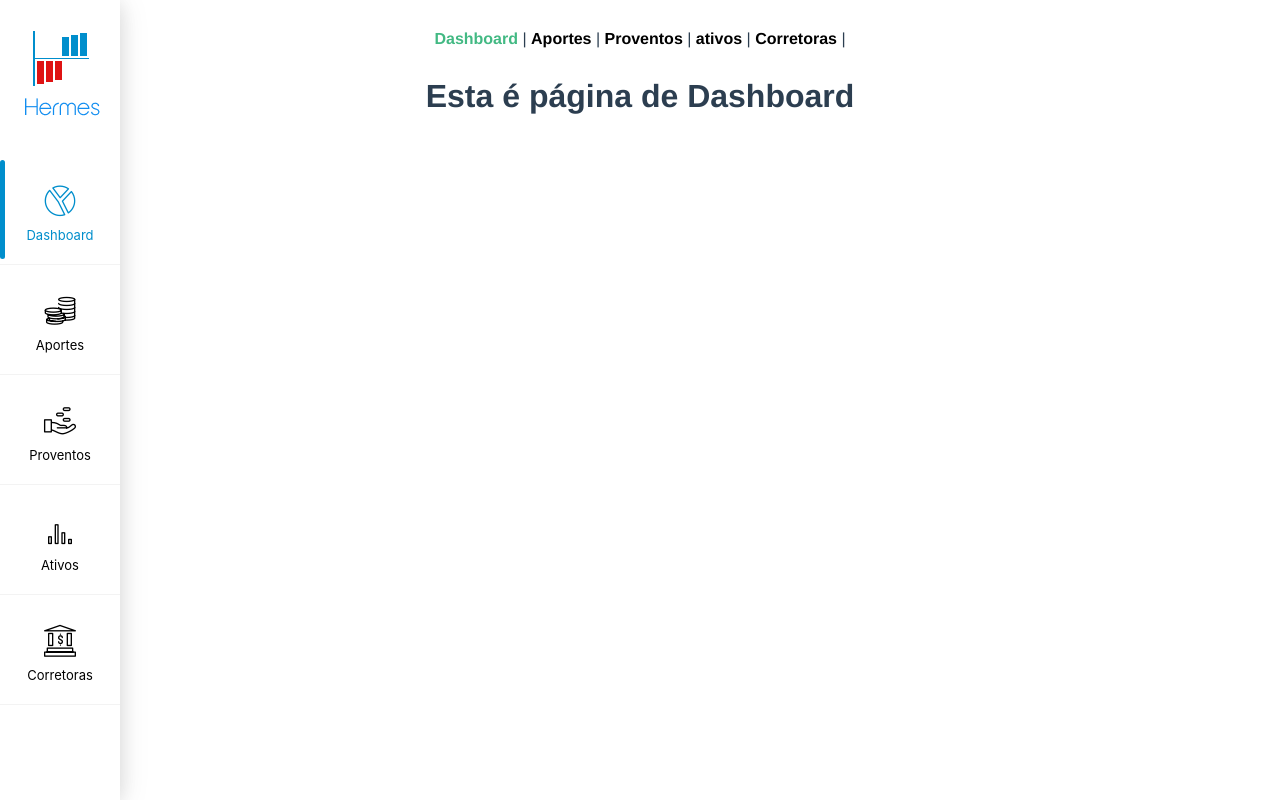
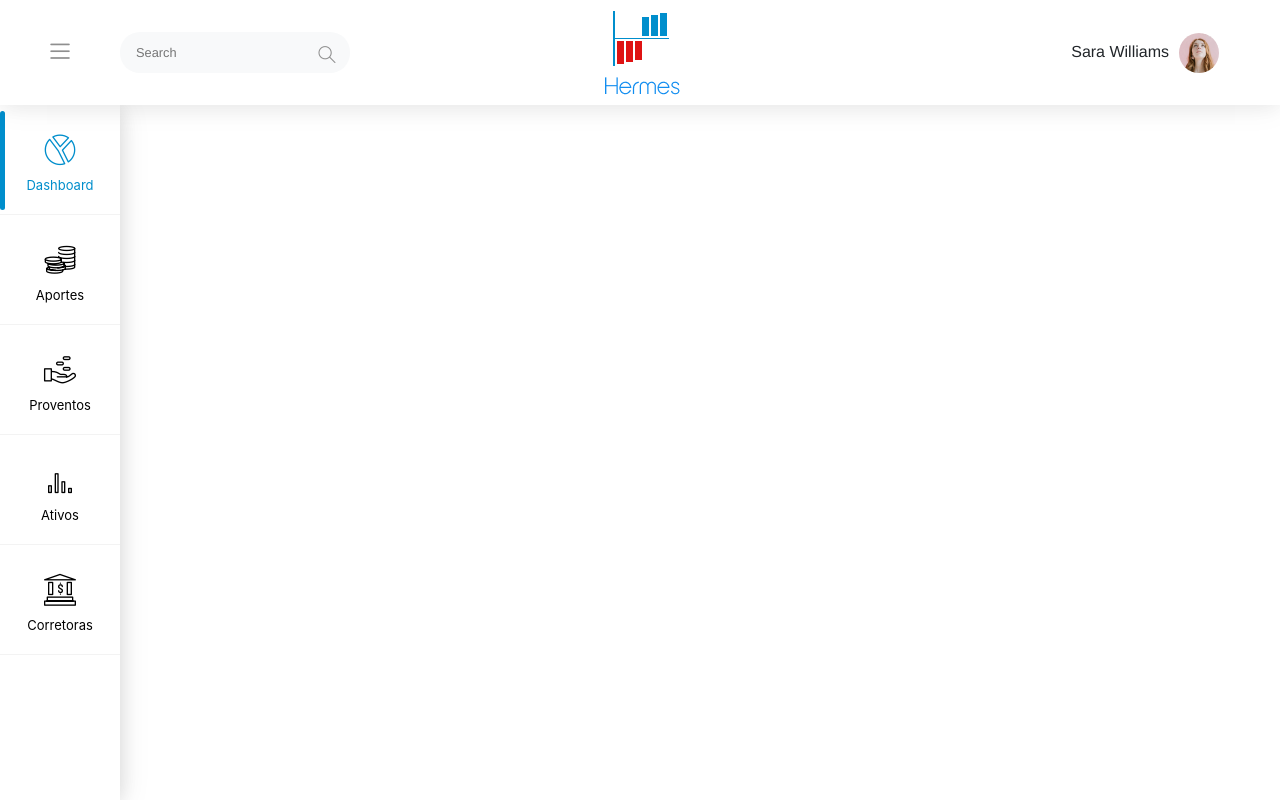
Before and after one commit to edivandecastro/hermes, a Vue app: page /dashboard in a window 1280 px wide. Built offline with nearby package versions, Linux system fonts and the light colour scheme; no server answers; sample sign-in values are in the browser's storage.

Commit message:
Implemented TopNav

```diff
--- a/public/index.html
+++ b/public/index.html
@@ -3,7 +3,7 @@
   <head>
     <meta charset="utf-8">
     <meta http-equiv="X-UA-Compatible" content="IE=edge">
-    <meta name="viewport" content="width=device-width,initial-scale=1.0">
+    <meta name="viewport" content="width=device-width, initial-scale=1, shrink-to-fit=no">
     <link rel="icon" href="<%= BASE_URL %>favicon.ico">
     <title><%= htmlWebpackPlugin.options.title %></title>
   </head>
--- a/src/assets/StyleGlobal.css
+++ b/src/assets/StyleGlobal.css
@@ -4,6 +4,7 @@
 * {
   padding: 0px;
   margin: 0px;
+  box-sizing: border-box;
 }
 
 body,
@@ -12,7 +13,6 @@ html {
   height: 100%;
   -webkit-font-smoothing: antialiased;
   -moz-osx-font-smoothing: grayscale;
-  box-sizing: border-box;
 }
 
 a {
--- a/src/components/SideBar.vue
+++ b/src/components/SideBar.vue
@@ -1,6 +1,5 @@
 <template>
   <div class="sidebar">
-    <img class="logo" alt="logo" src="../assets/logo.png" />
     <div class="menu-bar">
       <ul class="menu">
         <li v-for="(item, index) in menus" :key="`parent_${index}`" :class="isActive(item.to)">
@@ -45,14 +44,9 @@ export default {
   position: fixed;
   background: #ffffff;
   width: 120px;
-  top: 0px;
+  top: 105px;
   bottom: 0px;
   box-shadow: 0px 3px 30px 0px rgba(0, 0, 0, 0.1), 0 3px 20px rgba(0, 0, 0, 0.1);
-}
-
-.logo {
-  width: 110px;
-  margin: 20px 0px 20px;
 }
 
 .menu {
--- /dev/null
+++ b/src/components/TopNav.vue
@@ -0,0 +1,175 @@
+<template>
+  <nav class="navbar fixed-top">
+    <div class="d-flex align-items-center navbar-left">
+      <a href="#" class="menu-button">
+        <i class="simple-icon-menu icons"></i>
+      </a>
+      <div class="search">
+        <input type="text" placeholder="Search" class="form-input" />
+        <span class="search-icon">
+          <i class="simple-icon-magnifier"></i>
+        </span>
+      </div>
+    </div>
+    <img class="logo" alt="logo" src="../assets/logo.png" />
+    <div class="navbar-right">
+      <div class="user d-inline-block">
+        <b-dropdown
+          class="dropdown-menu-right"
+          right
+          variant="empty"
+          toggle-class="p-0"
+          menu-class="mt-3"
+          no-caret
+        >
+          <template slot="button-content">
+            <span class="name mr-1">Sara Williams</span>
+            <span>
+              <img alt="currentUser.title" src="../assets/images/user.jpg" />
+            </span>
+          </template>
+          <b-dropdown-item>Account</b-dropdown-item>
+          <b-dropdown-divider />
+          <b-dropdown-item>Sign out</b-dropdown-item>
+        </b-dropdown>
+      </div>
+    </div>
+  </nav>
+</template>
+
+<script>
+export default {};
+</script>
+
+<style>
+.navbar {
+  display: flex;
+  align-items: center;
+  justify-content: space-between;
+  background: white;
+  height: 105px;
+  padding: 0.1rem 0;
+  box-shadow: 0 3px 30px rgb(0 0 0 / 6%), 0 3px 20px rgb(0 0 0 / 6%);
+  z-index: 1030;
+}
+
+.fixed-top {
+  position: fixed;
+  top: 0;
+  right: 0;
+  left: 0;
+  z-index: 1030;
+}
+
+.fixed-top .align-items-center {
+  -webkit-box-align: center !important;
+  -ms-flex-align: center !important;
+  align-items: center !important;
+}
+
+.fixed-top .d-flex {
+  display: -webkit-box !important;
+  display: -ms-flexbox !important;
+  display: flex !important;
+}
+
+.fixed-top .navbar-left {
+  -ms-flex-preferred-size: 40%;
+  flex-basis: 40%;
+}
+
+.fixed-top .navbar-left .menu-button {
+  color: #8f8f8f;
+  width: 120px;
+  text-align: center;
+  font-size: 20px;
+}
+
+.fixed-top .navbar-left .search {
+  position: relative;
+}
+
+.fixed-top .navbar-left .search .form-input:focus {
+  border-color: rgba(0, 142, 204, 0.6) !important;
+  color: #3a3a3a !important;
+  background: #f8f8f8;
+}
+
+.fixed-top .navbar-left .search .form-input {
+  background: #f8f9fa;
+  color: #3a3a3a !important;
+  border-radius: 20px;
+  width: 230px;
+}
+
+.fixed-top .navbar-left .search .search-icon {
+  font-size: 17px;
+  border-radius: 10px;
+  color: #8f8f8f;
+  position: absolute;
+  width: 40px;
+  height: 40px;
+  bottom: -11px;
+  right: 3px;
+  text-align: center;
+  cursor: pointer;
+}
+
+.fixed-top .navbar-left .search .search-icon:hover {
+  color: #008ecc;
+}
+
+.fixed-top .navbar-left .search input {
+  height: initial;
+  border-radius: 0.1rem;
+  border: initial;
+  background: transparent;
+  outline: initial !important;
+  padding: 0.5rem 1rem;
+  line-height: 2;
+  font-size: 0.8rem;
+  width: 93%;
+  color: #3a3a3a;
+  transition: border-color 0.15s ease-in-out, box-shadow 0.15s ease-in-out,
+    -webkit-box-shadow 0.15s ease-in-out;
+}
+
+.fixed-top .logo {
+  width: 110px;
+}
+
+.fixed-top .navbar-right {
+  -ms-flex-preferred-size: 40%;
+  flex-basis: 40%;
+  text-align: right;
+}
+
+.fixed-top .navbar-right .d-inline-block {
+  display: inline-block !important;
+}
+
+.fixed-top .navbar-right .user {
+  position: relative;
+  margin-right: 60px;
+  color: #878787 !important;
+}
+
+.fixed-top .navbar-right .user .dropdown-menu-right {
+  right: 0;
+  left: auto;
+}
+
+.fixed-top .navbar-right .user .dropdown-menu-right .p-0:active {
+  border-color: transparent !important;
+}
+
+.fixed-top .navbar-right .user .dropdown-menu-right .mt-3 {
+  border-radius: 0.75rem !important;
+}
+
+.navbar .navbar-right .user img {
+  margin-left: 10px;
+  border-radius: 30px;
+  width: 40px;
+}
+</style>
--- a/src/layouts/FullLayout.vue
+++ b/src/layouts/FullLayout.vue
@@ -1,21 +1,17 @@
 <template>
   <div>
     <side-bar />
-    <nav>
-      <router-link to="/dashboard"> Dashboard </router-link> |
-      <router-link to="/aportes">Aportes</router-link> |
-      <router-link to="/proventos">Proventos </router-link> | <router-link to="/ativos">ativos</router-link> |
-      <router-link to="/corretoras">Corretoras</router-link> |
-    </nav>
+    <top-nav />
     <router-view />
   </div>
 </template>
 
 <script>
 import SideBar from "@/components/SideBar.vue";
+import TopNav from "@/components/TopNav.vue";
 
 export default {
-  components: { SideBar },
+  components: { SideBar, TopNav },
   name: "FullLayout",
 };
 </script>
@@ -25,20 +21,6 @@ export default {
   font-family: Avenir, Helvetica, Arial, sans-serif;
   -webkit-font-smoothing: antialiased;
   -moz-osx-font-smoothing: grayscale;
-  text-align: center;
   color: #2c3e50;
 }
-
-nav {
-  padding: 30px;
-}
-
-nav a {
-  font-weight: bold;
-  color: #2c3e50;
-}
-
-nav a.router-link-exact-active {
-  color: #42b983;
-}
 </style>
--- a/src/main.js
+++ b/src/main.js
@@ -1,9 +1,11 @@
 import Vue from 'vue'
 import App from './App.vue'
 import router from './config/router'
+import store from './store'
 
-import "./assets/StyleGlobal.css";
-import store from './store'
+import './plugins/bootstrap-vue';
+
+import './assets/StyleGlobal.css';
 
 Vue.config.productionTip = false
 
```
Also changed, not shown: src/plugins/bootstrap-vue.js (added, +7 -0 lines), src/assets/images/user.jpg (added), src/assets/logo.png.
